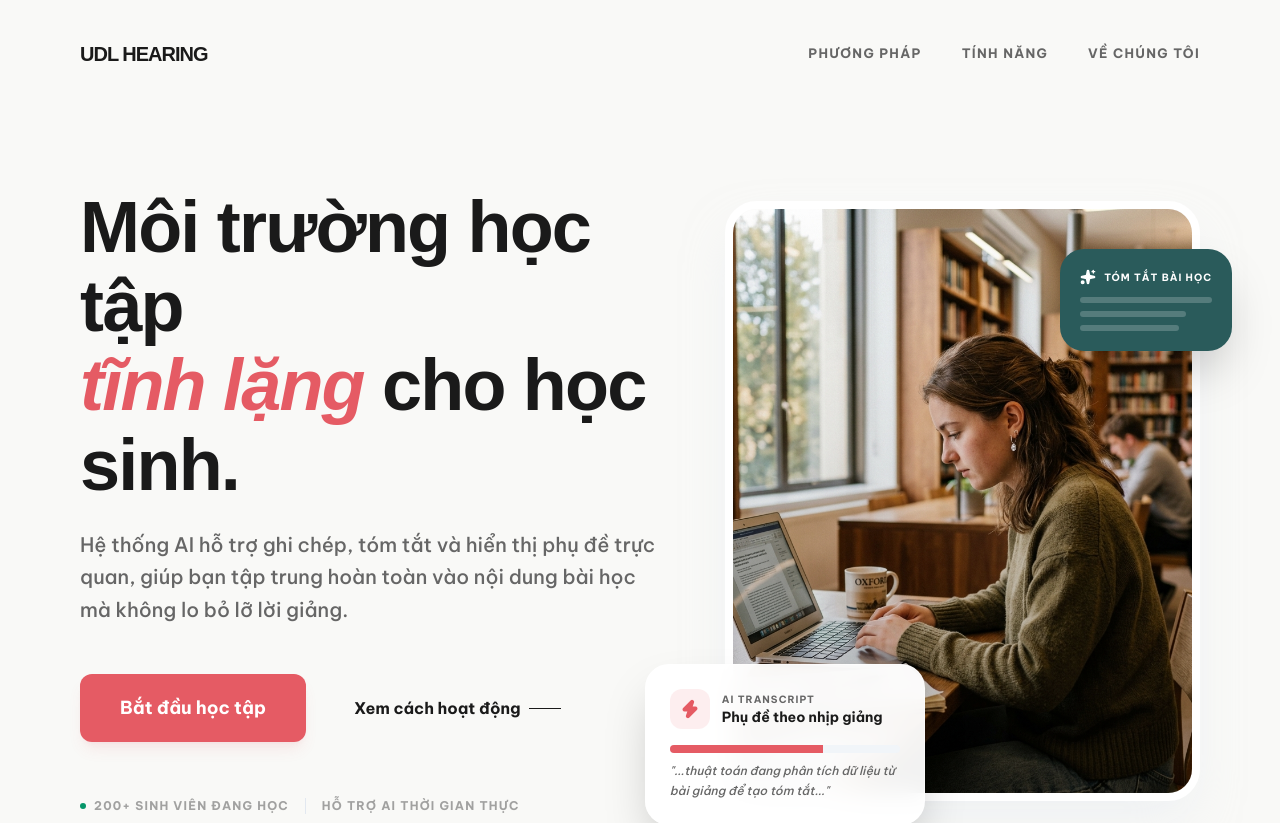
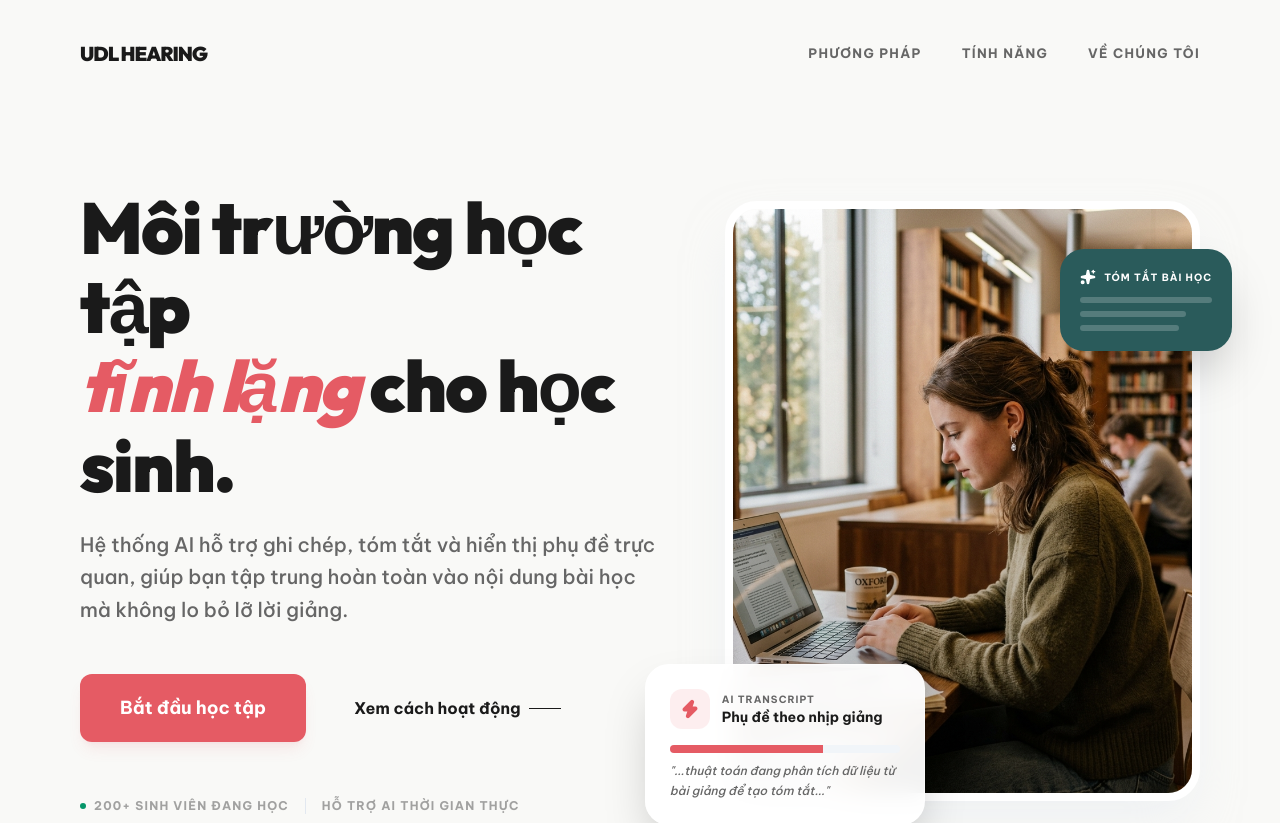
Before and after one commit to KaitoKidKao/A20-App-075-New, a Next.js app in the folder src/frontend/: page / in a window 1280 px wide. Shown: the top 823 px of the page. Built offline with nearby package versions, Linux system fonts and the light colour scheme.

Commit message:
fix(fe): reorder css imports to satisfy postcss requirements

```diff
--- a/src/frontend/app/globals.css
+++ b/src/frontend/app/globals.css
@@ -1,5 +1,5 @@
+@import url('https://fonts.googleapis.com/css2?family=Inter:wght@400;500;600&family=Outfit:wght@700;800;900&display=swap');
 @import "tailwindcss";
-@import url('https://fonts.googleapis.com/css2?family=Inter:wght@400;500;600&family=Outfit:wght@700;800;900&display=swap');
 
 @theme {
   /* Redesigned Design Tokens - Professional Editorial Style */
```
